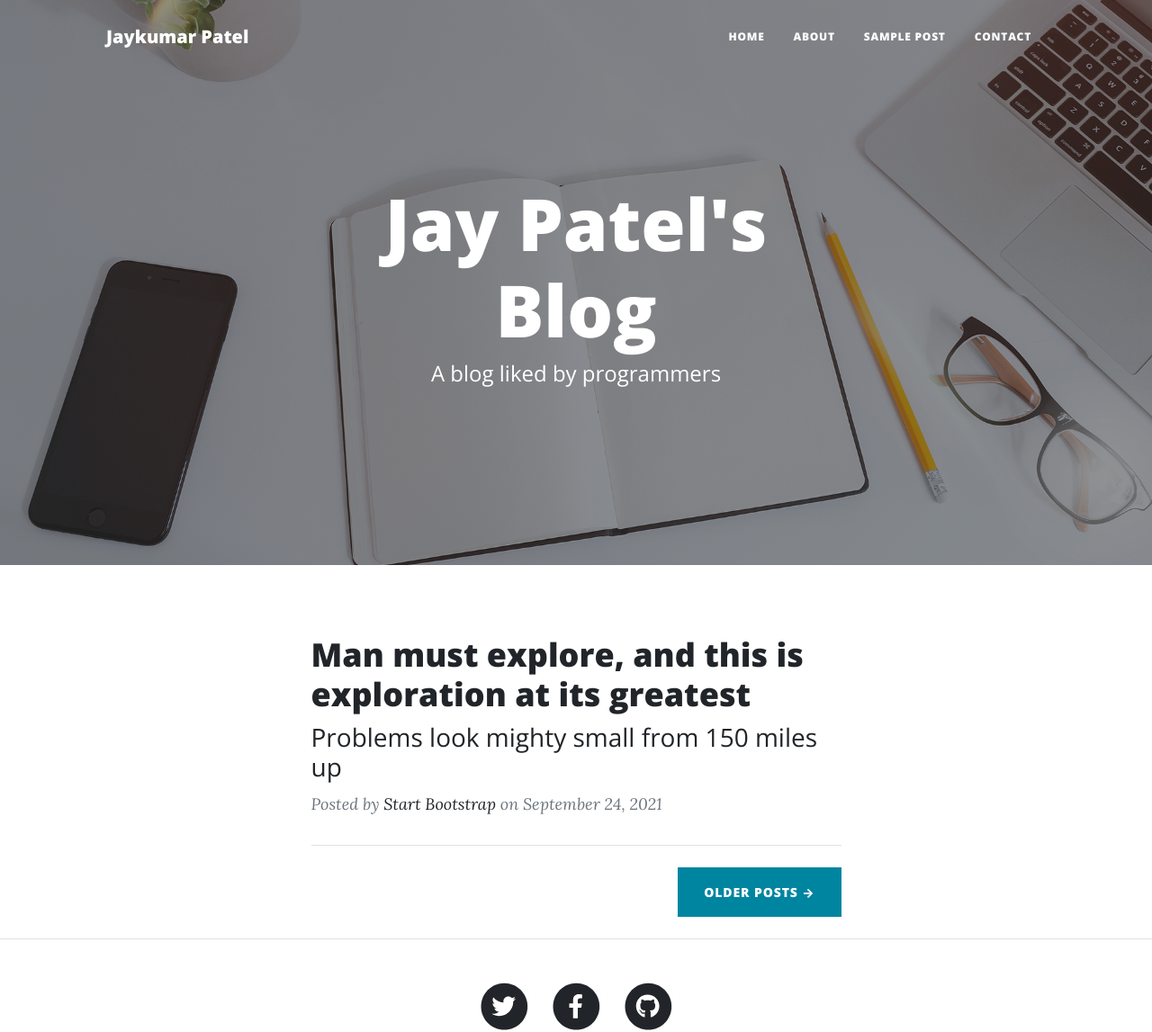
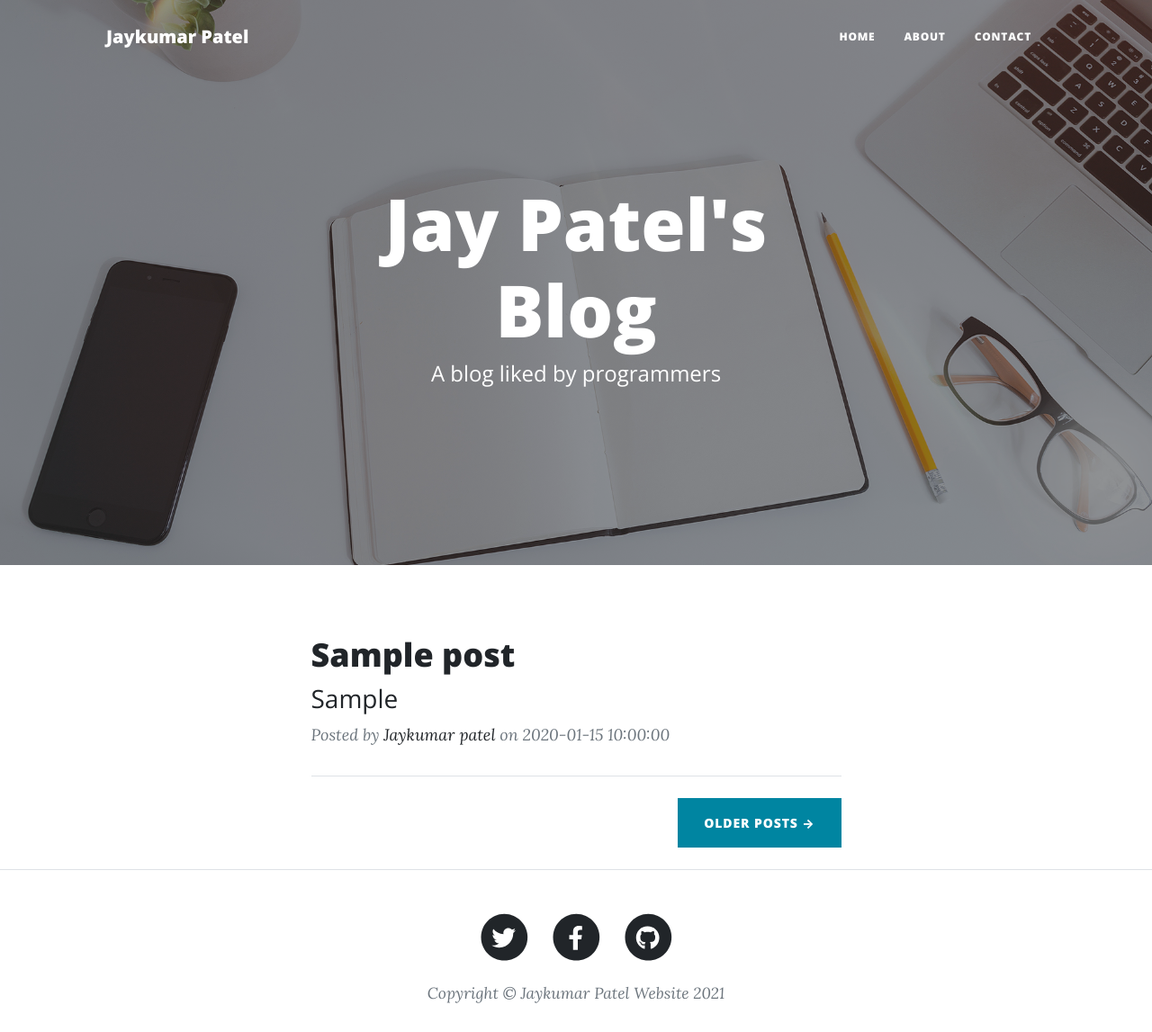
Before and after one commit to JayPatel6397/Flask_blog, a Flask app: page / in a window 1280 px wide. Shown: the top 1147 px of the page at 90% size. After the commit the page ends 1115 px from the top, so only its background shows below. Run offline with Flask 2, Linux system fonts and the light colour scheme; tables that the repository leaves empty hold one stand-in row (values such as "Sample post"); some libraries are stand-ins or nearby versions.

Commit message:
updating posts

```diff
--- a/app.py
+++ b/app.py
@@ -45,7 +45,8 @@ class Post(db.Model):
 
 @app.route("/")
 def home():
-    return render_template('index.html', params = params)
+    posts = Post.query.filter_by().all()[0:params['no_of_post']]
+    return render_template('index.html', params = params, posts= posts)
 
 @app.route("/about")
 def about():
--- a/config.json
+++ b/config.json
@@ -9,7 +9,8 @@
         "github_url": "https://github.com/JayPatel6397",
         "blogname": "Jay Patel's Blog",
         "tagline": "A blog liked by programmers",
-        "about_text": "A Dynamic and proactive individual seeking for challenging opportunities in area of Data Science. Eager to contribute to the team project with my knowledge in Machine learning, Python and R coding skills. A person who strongly believes in making a difference in society with the help of technology."
+        "about_text": "A Dynamic and proactive individual seeking for challenging opportunities in area of Data Science. Eager to contribute to the team project with my knowledge in Machine learning, Python and R coding skills. A person who strongly believes in making a difference in society with the help of technology.",
+        "no_of_post": 5
 
     }
 }
--- a/templates/index.html
+++ b/templates/index.html
@@ -22,19 +22,21 @@
 
 
                 	<!-- Fetch Blog using For loop -->
+                    {% for post in posts %}
 
                     <!-- Post preview-->
                     <div class="post-preview">
-                        <a href="post.html">
-                            <h2 class="post-title">Man must explore, and this is exploration at its greatest</h2>
-                            <h3 class="post-subtitle">Problems look mighty small from 150 miles up</h3>
+                        <a href="/post/{{post.slug}}">
+                            <h2 class="post-title">{{post.title}}</h2>
+                            <h3 class="post-subtitle">{{post.tag_line}}</h3>
                         </a>
                         <p class="post-meta">
                             Posted by
-                            <a href="#!">Start Bootstrap</a>
-                            on September 24, 2021
+                            <a href="/about">Jaykumar patel</a>
+                            on {{post.date}}
                         </p>
                     </div>
+                    {% endfor %}
                     <!-- Divider-->
                     <hr class="my-4" />
 
--- a/templates/layout.html
+++ b/templates/layout.html
@@ -28,7 +28,6 @@
                     <ul class="navbar-nav ms-auto py-4 py-lg-0">
                         <li class="nav-item"><a class="nav-link px-lg-3 py-3 py-lg-4" href="/">Home</a></li>
                         <li class="nav-item"><a class="nav-link px-lg-3 py-3 py-lg-4" href="/about">About</a></li>
-                        <li class="nav-item"><a class="nav-link px-lg-3 py-3 py-lg-4" href="/post">Sample Post</a></li>
                         <li class="nav-item"><a class="nav-link px-lg-3 py-3 py-lg-4" href="/contact">Contact</a></li>
                     </ul>
                 </div>
--- a/templates/post.html
+++ b/templates/post.html
@@ -3,7 +3,7 @@
 {% block body %}
 
         <!-- Page Header-->
-        {% set fname = 'assets/img/' + post.img_file %}
+        {% set fname = 'assets/img/' + post.img_file + '.jpg' %}
 
         <header class="masthead" style="background-image: url('{{ url_for('static' , filename = fname)}}')">
             <div class="container position-relative px-4 px-lg-5">
@@ -28,7 +28,7 @@
                 <div class="row gx-4 gx-lg-5 justify-content-center">
                     <div class="col-md-10 col-lg-8 col-xl-7">
 
-                        {{post.content}}
+                        <p>{{post.content}}</p>
 
                     </div>
                 </div>
```
Also changed, not shown: static/assets/img/death-bg.jpg (added).
